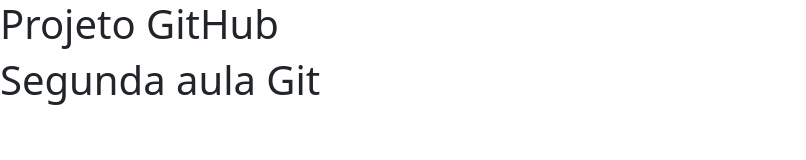
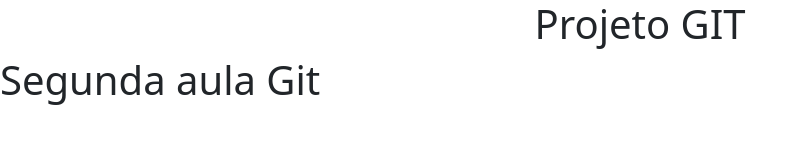
Before and after one commit to titiushadow/Projeto_GIT, a plain HTML site: page index.html in a window 1280 px wide. Shown: the whole page, without its empty margins (0-806 px from the left). Drawn offline with nearby package versions, Linux system fonts and the light colour scheme.

Commit message:
Centralizando o primeiro texto

```diff
--- a/index.html
+++ b/index.html
@@ -11,7 +11,10 @@
     <title>GitHub</title>
   </head>
   <body>
-    <h1>Projeto GitHub</h1>
+
+    <div class="text-center">
+      <h1>Projeto GIT</h1>
+    </div>
     <h1>Segunda aula Git</h1>
 
 
```
